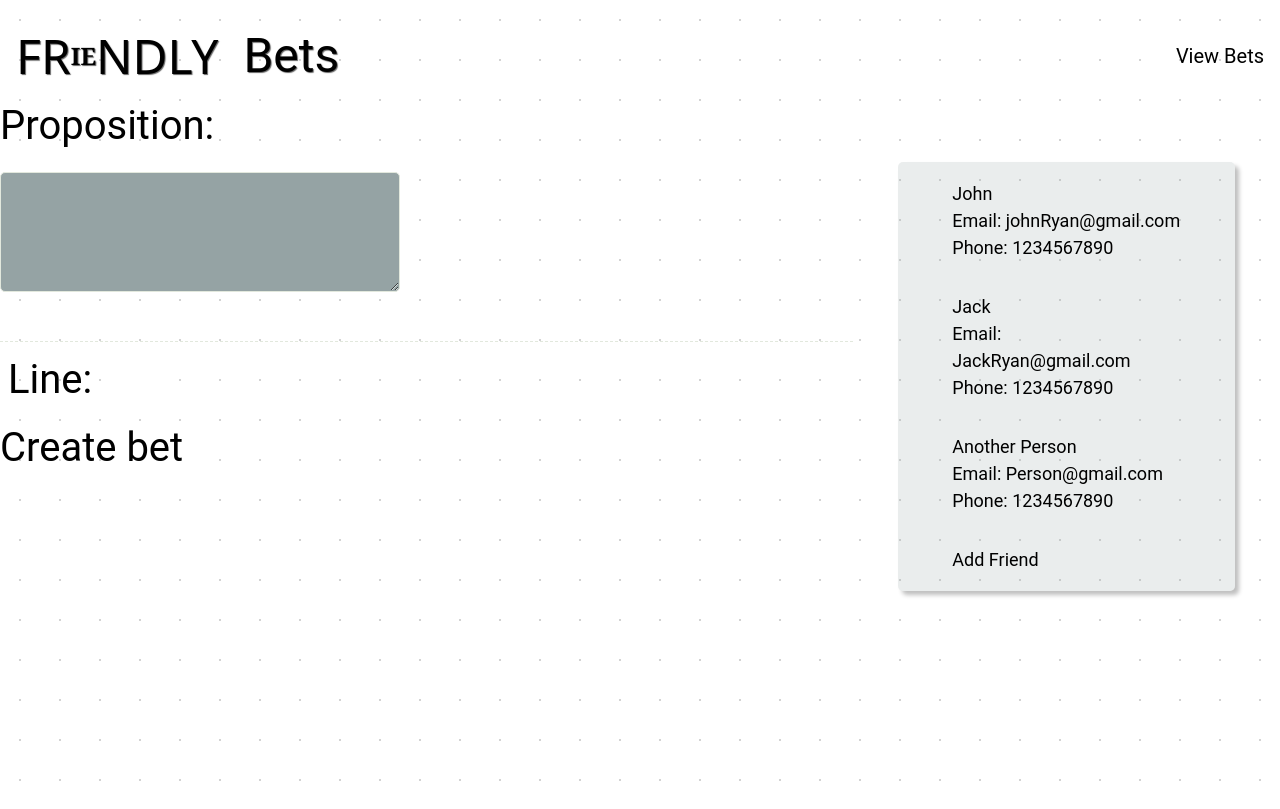
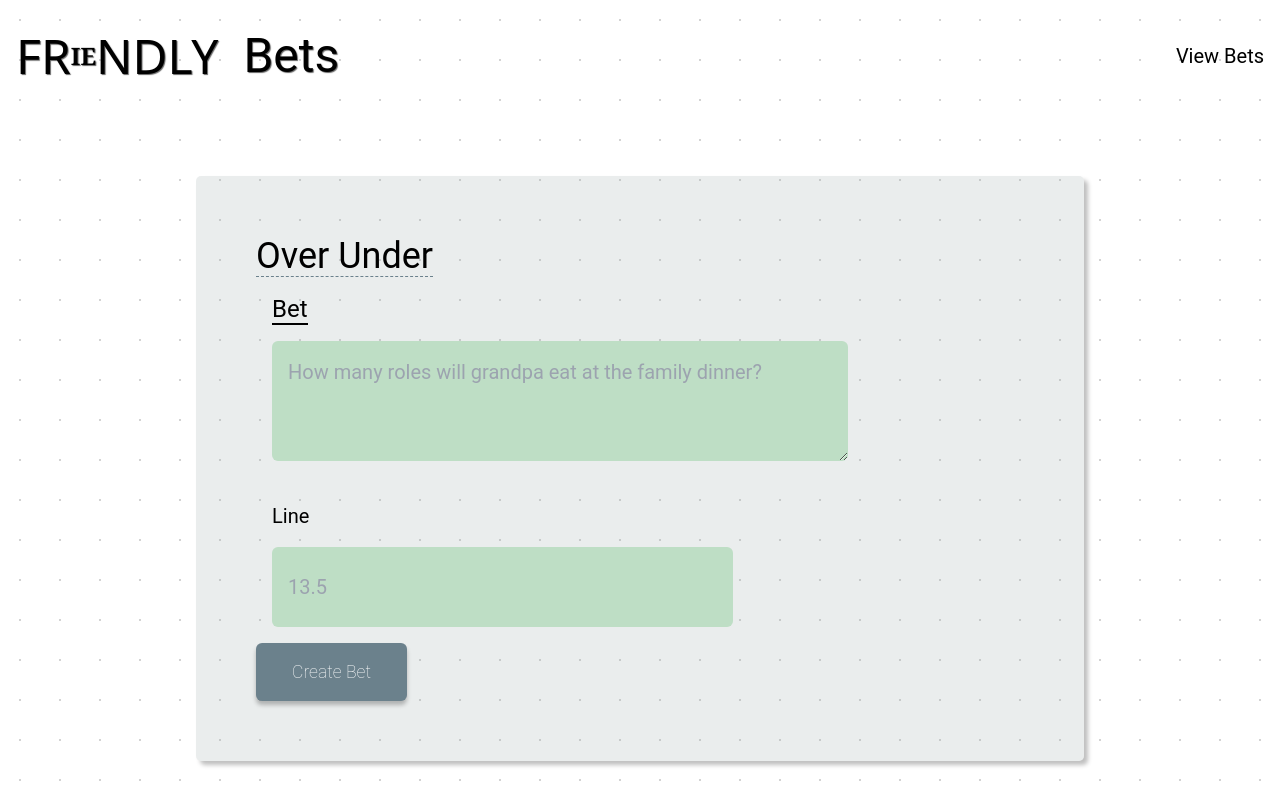
Before and after one commit to ThisisJackRyan/Friendly-Betting, a React (Create React App) app: page /Friendly-Betting/OverUnderBets in a window 1280 px wide. Built offline with nearby package versions, Linux system fonts and the light colour scheme; no server answers; sample sign-in values are in the browser's storage.

Commit message:
updates Over Under bets

```diff
--- a/src/Components/Bets/MoneyLineBets/CreateMoneyLine.jsx
+++ b/src/Components/Bets/MoneyLineBets/CreateMoneyLine.jsx
@@ -22,12 +22,12 @@ const CreateMoneyLine = () => {
 
 
 
-    // useEffect(() => {
-    //     if(!isUserSignedIn()){
-    //         alert("You must be signed in to create a bet")
-    //         navigate(`/Friendly-Betting/Bet`)
-    //     }
-    // }, [])
+    useEffect(() => {
+        if(!isUserSignedIn()){
+            alert("You must be signed in to create a bet")
+            navigate(`/Friendly-Betting/Bet`)
+        }
+    }, [])
 
   const handleSubmit = async (e) => {
     e.preventDefault();
@@ -55,15 +55,9 @@ const CreateMoneyLine = () => {
         } else {
            alert("You must be signed in to create a bet")
         }
-
-
-
-
     } catch (e) {
       console.error(e);
     }
-    // Logic to create the moneyline bet using the team and odds values
-    console.log('Creating moneyline bet:');
   };
 
   return (
--- a/src/Components/Bets/OverUnderBets/CreateOverUnder.jsx
+++ b/src/Components/Bets/OverUnderBets/CreateOverUnder.jsx
@@ -1,7 +1,5 @@
 import React from 'react';
 import { useNavigate } from 'react-router-dom';
-import css from './OverUnder.module.css';
-import Players from '../Players/Players';
 import { getSignedInUserInfo, isUserSignedIn } from '../../../Config/base';
 import {useState, useEffect} from 'react';
 import {db} from '../../../Config/firebase-config';
@@ -29,7 +27,7 @@ const CreateOverUnder = () => {
                     bet: bet,
                     line: line,
                 })
-                await addDoc(collection(db, "bets"), {
+                const betLocation = await addDoc(collection(db, "bets"), {
                     betID: betRef.id,
                     type: "Over Under",
                     bet: bet,
@@ -38,42 +36,52 @@ const CreateOverUnder = () => {
                     under: 0,
                     over: 0,
                 })
+            navigate(`/Friendly-Betting/Bet/OverUnderBets/${betLocation.id}/`)
             } else {
                 alert("You must be signed in to create a bet")
             }
-
           } catch (e) {
             console.error(e);
           }
-        console.log('Creating over under bet');
     }
 
 
 
   return (
-    <div className='flex'>
-        <div className={css.OverUnder}>
+    <div className='p-12'>
         <form onSubmit={handelSubmit}>
-                <div className={`flex flex-col gap-4 pb-8 ${css.betContainer}`}>
-                    Proposition:
-                    <div className={css.bet}>
-                        <textarea className={css.BetTextArea} type="text" onChange={(e) => {setBet(e.target.value)}}/>
+            <div className="blob mx-auto items-start mt-8">
+                <div className="text-4xl betLabel">Over Under</div>
+                <div className='m-4 w-full'>
+                    <span className='text-2xl border-bottom'>
+                        Bet
+                    </span>
+                    <div className='mt-4'>
+                        <textarea
+                            className='bg-secondary-spring-green-light rounded-md BetTextArea p-4'
+                            onChange={(e) => setBet(e.target.value)}
+                            placeholder='How many roles will grandpa eat at the family dinner?'
+                        >
+                        </textarea>
                     </div>
                 </div>
-                <div>
-                    <div className="flex items-center gap-4 m-2">
-                        <span className={css.label}>Line:</span>
-                        <input className="h-6 w-12" type="number" step="0.5" onChange={(e) =>{setLine(Number(e.target.value))}} />
+                <div className='m-4 w-full'>
+                    <span>
+                        Line
+                    </span>
+                    <div className='mt-4'>
+                        <input
+                            className='bg-secondary-spring-green-light rounded-md subgroupsBetTextArea p-4 text-md'
+                            type="number"
+                            step="0.5"
+                            onChange={(e) =>setLine(Number(e.target.value))}
+                            placeholder='13.5'
+                        />
                     </div>
                 </div>
-                <button type="submit">Create bet</button>
-            </form>
-        </div>
-
-        <div className="x1">
-            <Players />
-        </div>
-
+                <button className='betButton box-shadow rounded-md cursor-pointer' type='submit'>Create Bet</button>
+            </div>
+        </form>
     </div>
   );
 };
```
